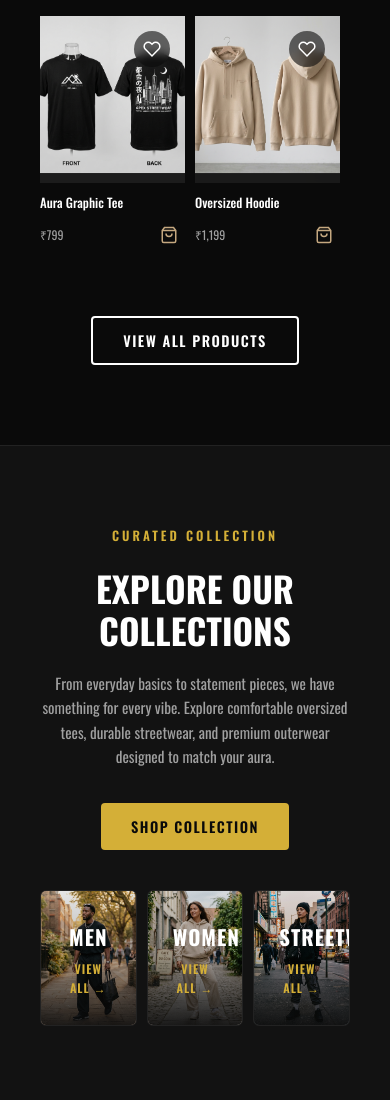
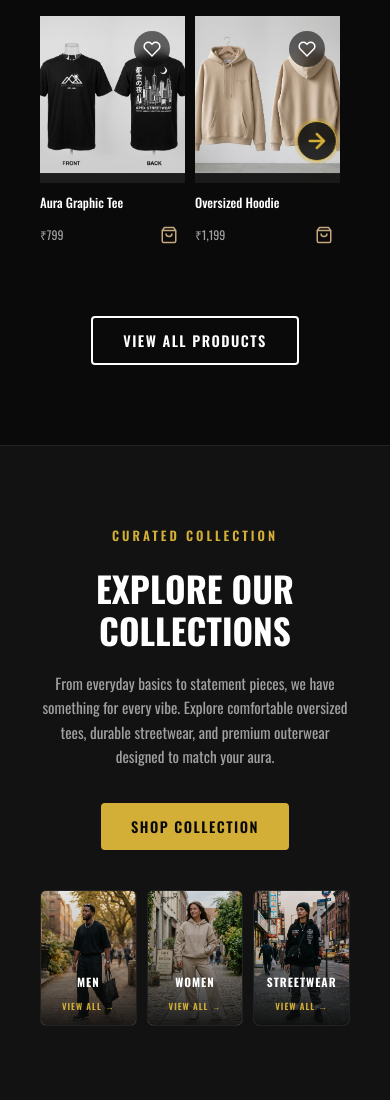
Before and after one commit to shubh150500/Aura-Fashion-, a website built with Vite: page index.html in a window 390 px wide. Shown: the part 1500-2600 px from the top of the page. Built offline with nearby package versions, Linux system fonts and the light colour scheme.

Commit message:
Add swipe hint arrow to products grid and fit curated banners text inside cards on mobile

```diff
--- a/index.html
+++ b/index.html
@@ -213,7 +213,8 @@
       <div class="gold-line"></div>
     </div>
 
-    <div class="products-grid" id="productsGrid">
+    <div class="products-grid-wrapper">
+      <div class="products-grid" id="productsGrid">
       <!-- Product Card 1 -->
       <div class="product-card" data-id="1" data-name="Aura Graphic Tee" data-price="799" data-img="aura_graphic_tee.png">
         <div class="product-img-wrapper">
@@ -351,6 +352,10 @@
             </button>
           </div>
         </div>
+      </div>
+    </div>
+      <div class="scroll-hint-arrow" id="scrollHintArrow">
+        <svg xmlns="http://www.w3.org/2000/svg" viewBox="0 0 24 24" width="24" height="24" fill="none" stroke="currentColor" stroke-width="2.5" stroke-linecap="round" stroke-linejoin="round"><line x1="5" y1="12" x2="19" y2="12"></line><polyline points="12 5 19 12 12 19"></polyline></svg>
       </div>
     </div>
 
--- a/main.js
+++ b/main.js
@@ -537,3 +537,16 @@ if (scrollToTopBtn) {
     });
   });
 }
+
+// --- 12. Products Grid Horizontal Scroll Hint Hide ---
+const productsGridEl = document.getElementById("productsGrid");
+const scrollHintArrowEl = document.getElementById("scrollHintArrow");
+if (productsGridEl && scrollHintArrowEl) {
+  productsGridEl.addEventListener("scroll", () => {
+    if (productsGridEl.scrollLeft > 25) {
+      scrollHintArrowEl.classList.add("hidden");
+    } else {
+      scrollHintArrowEl.classList.remove("hidden");
+    }
+  });
+}
--- a/style.css
+++ b/style.css
@@ -1889,6 +1889,59 @@ input {
   width: 100%;
 }
 
+.products-grid-wrapper {
+  position: relative;
+  width: 100%;
+}
+
+.scroll-hint-arrow {
+  position: absolute;
+  right: 15px;
+  top: 50%;
+  transform: translateY(-50%);
+  width: 40px;
+  height: 40px;
+  border-radius: 50%;
+  background-color: rgba(10, 10, 10, 0.85);
+  backdrop-filter: blur(4px);
+  border: 1.5px solid var(--accent-gold);
+  color: var(--accent-gold);
+  display: none;
+  align-items: center;
+  justify-content: center;
+  z-index: 10;
+  pointer-events: none;
+  animation: pulse-arrow 1.6s infinite;
+  transition: opacity 0.4s ease, visibility 0.4s ease;
+  box-shadow: 0 4px 10px rgba(0,0,0,0.5);
+}
+
+.scroll-hint-arrow.hidden {
+  opacity: 0;
+  visibility: hidden;
+}
+
+@keyframes pulse-arrow {
+  0% {
+    transform: translateY(-50%) translateX(0);
+    box-shadow: 0 0 0 0 rgba(212, 175, 55, 0.4);
+  }
+  50% {
+    transform: translateY(-50%) translateX(6px);
+    box-shadow: 0 0 0 10px rgba(212, 175, 55, 0);
+  }
+  100% {
+    transform: translateY(-50%) translateX(0);
+    box-shadow: 0 0 0 0 rgba(212, 175, 55, 0);
+  }
+}
+
+@media (max-width: 992px) {
+  .scroll-hint-arrow {
+    display: flex;
+  }
+}
+
 /* Floating Social Actions */
 .floating-socials {
   position: fixed;
@@ -2170,6 +2223,18 @@ input {
   .collection-banner-card {
     aspect-ratio: 1 / 1.4 !important;
   }
+  .banner-content {
+    bottom: 10px !important;
+    left: 10px !important;
+    right: 10px !important;
+  }
+  .banner-content h3 {
+    font-size: 0.85rem !important;
+    margin-bottom: 2px !important;
+  }
+  .banner-link {
+    font-size: 0.6rem !important;
+  }
   .footer-container {
     grid-template-columns: repeat(2, 1fr) !important;
     gap: 25px !important;
@@ -2271,6 +2336,19 @@ input {
   .search-bar input {
     font-size: 1.1rem;
   }
+  .banner-content {
+    bottom: 8px !important;
+    left: 5px !important;
+    right: 5px !important;
+    text-align: center !important;
+  }
+  .banner-content h3 {
+    font-size: 0.72rem !important;
+    margin-bottom: 0px !important;
+  }
+  .banner-link {
+    font-size: 0.55rem !important;
+  }
 }
 
 @media (max-width: 600px) {
```
